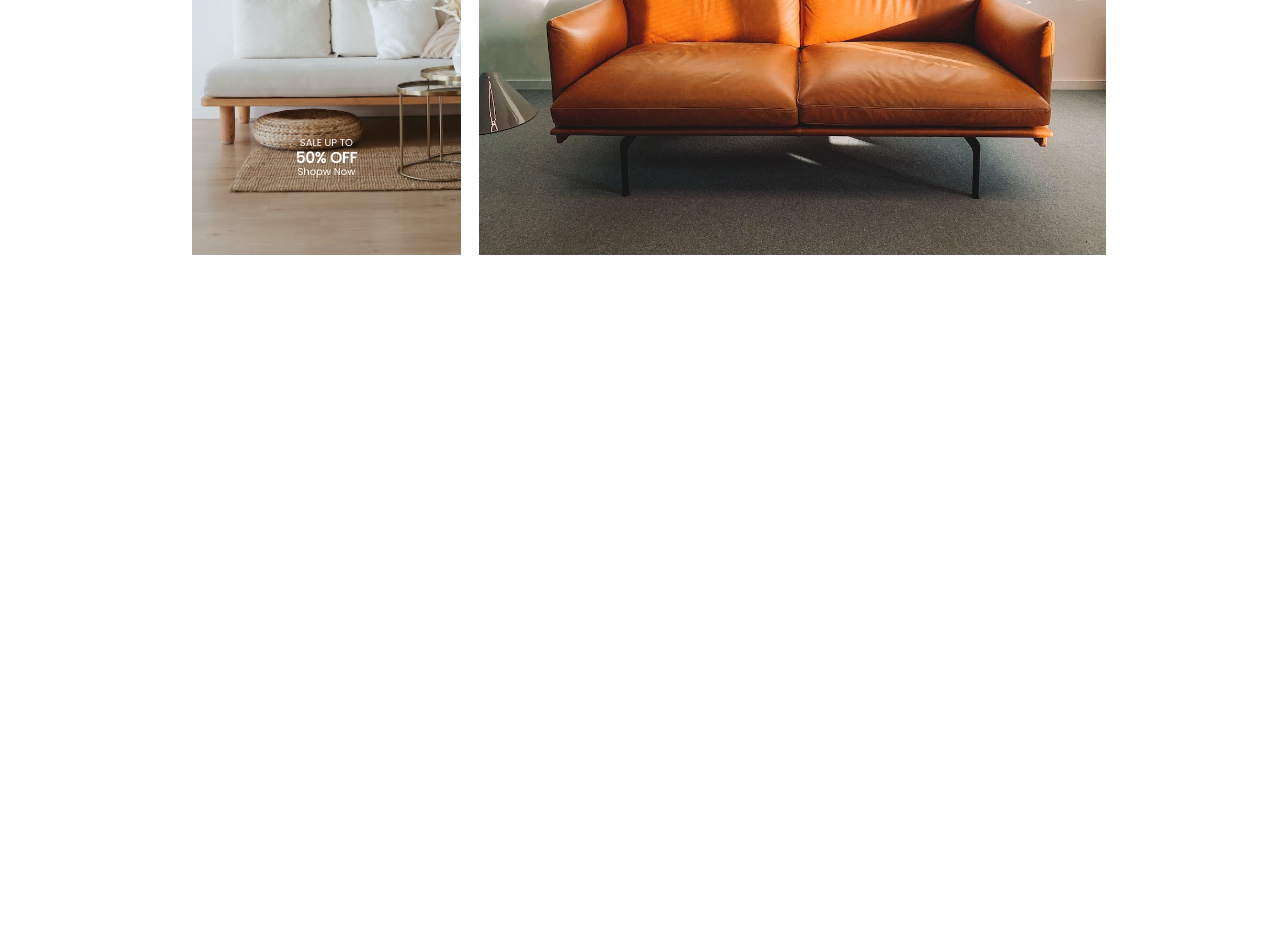
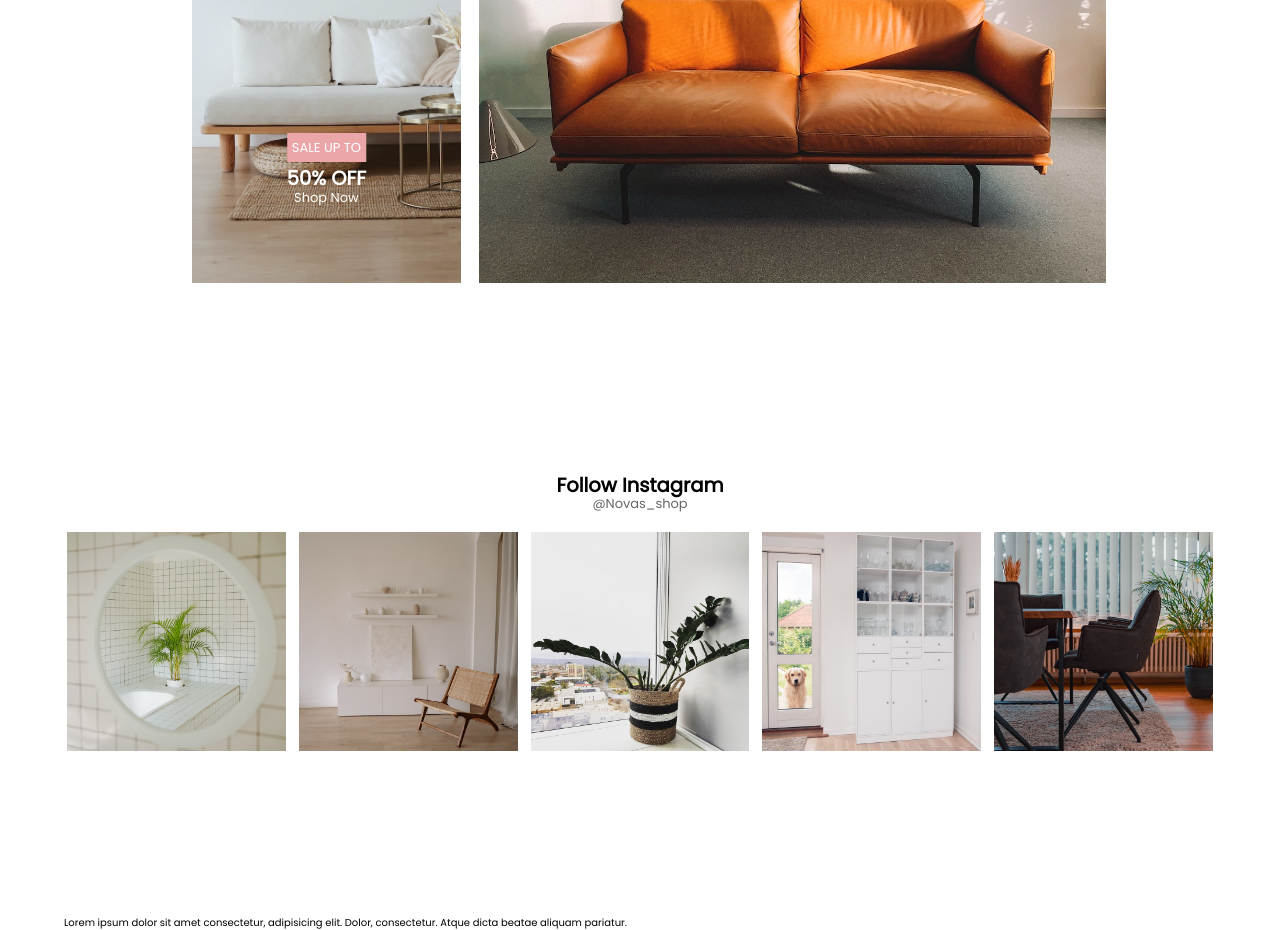
Before and after one commit to PPableo/novas-client, a plain HTML site: page index.html in a window 1280 px wide. Shown: the part 2560-3490 px from the top of the page. Before the commit the page ends 2879 px from the top, so only its background shows below. Drawn offline with Linux system fonts and the light colour scheme.

Commit message:
finished ig, started footer

```diff
--- a/index.html
+++ b/index.html
@@ -183,9 +183,9 @@
           <div class="promo">
             <div class="promo-1" >
               <div class="promo-details-1">
-                <p>SALE UP TO</p>
+                <span>SALE UP TO</span>
                 <h2>50% OFF</h2>
-                <p>Shopw Now </p>
+                <p>Shop Now </p>
               </div>
             </div>
             <div class="promo-2" >
@@ -197,6 +197,32 @@
           </div>
         </div>
       </section>
+
+      <section class="ig">
+        <div class="wrapper">
+          <div class="ig-title">
+            <h2>Follow Instagram</h2>
+            <a href="instagram.com/novas_shop">@Novas_shop</a>
+          </div>
+          <div class="ig-photos">
+            <img src="./assets/ig1.jpg" alt="">
+            <img src="./assets/ig2.jpg" alt="">
+            <img src="./assets/ig3.jpg" alt="">
+            <img src="./assets/ig4.jpg" alt="">
+            <img src="./assets/ig5.jpg" alt="">
+          </div>
+        </div>
+      </section>
+
     </main>
+
+    <footer>
+      <div class="wrapper">
+        <div class="footer-nav">
+          <img src="./assets/logo-white.png" alt="">
+          <p>Lorem ipsum dolor sit amet consectetur, adipisicing elit. Dolor, consectetur. Atque dicta beatae aliquam pariatur.</p>
+        </div>
+      </div>
+    </footer>
   </body>
 </html>
--- a/styles/sass/_main.scss
+++ b/styles/sass/_main.scss
@@ -121,7 +121,7 @@ main {
 
 .promotions {
   min-height: 50vh;
-  margin-top: 10rem;
+  margin: 10% 0%;
   display: flex;
   align-items: center;
   justify-content: center;
@@ -150,7 +150,7 @@ main {
       width: 100%;
       height: 100%;
       background-size: cover;
-      background-position: center center;
+      background-position: center;
 
       .promo-details {
 
@@ -164,12 +164,21 @@ main {
 
         &-1 {
           bottom: 15%;
+          font-size: 1.3rem;
+
+          span {
+            background-color: $pink;
+            padding: .5rem;
+            margin-bottom: 4rem;
+            line-height: 4rem;
+          }
+
         }
 
         &-2 {
           top: 15%;
           border: 2px solid $white;
-          padding: 2.5rem;
+          padding: 2%;
 
           p {
             font-size: 2rem;
@@ -199,3 +208,37 @@ main {
   }
 
 }
+
+.ig {
+  margin: 10% 0%;
+
+  .ig-title {
+    font-size: 1.3rem;
+    text-align: center;
+    margin-bottom: 2rem;
+
+    a {
+      color: $light-grey;
+      text-decoration: none;
+
+      &:hover {
+        border-bottom: 1px solid $dark-grey;
+      }
+    }
+  }
+
+  .ig-photos {
+    display: flex;
+    justify-content: space-evenly;
+    gap: 1rem;
+
+
+    img {
+      width: 19%;
+      height: auto;
+      margin-bottom: 10px;
+    }
+  }
+
+
+}
```
Also changed, not shown: styles/style.css.
